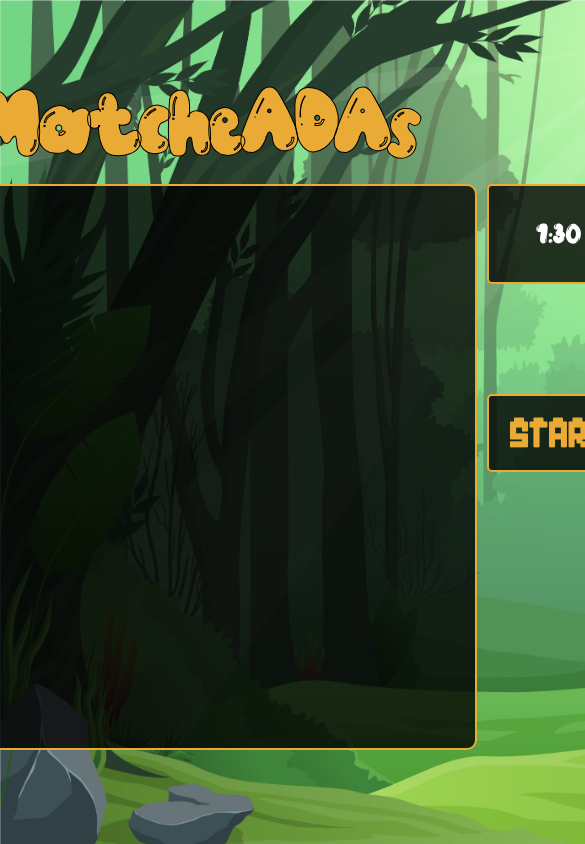
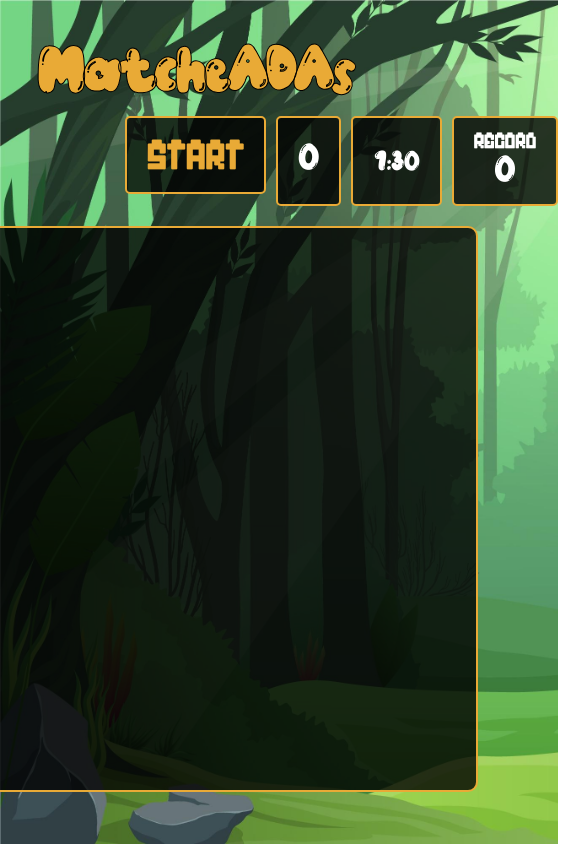
Before and after one commit to Celinesco/MatcheADAs, a website: page index.html in a window 390 px wide. Shown: the top 844 px of the page, 585 px wide, since content can reach past the window. Drawn offline with Linux system fonts and the light colour scheme.

Commit message:
responsive

```diff
--- a/index.html
+++ b/index.html
@@ -14,8 +14,13 @@
     </div>
     <div class="contenedor-principal">
         <div class="contenedor-puntajes">
+            <div><button id="start">Start</button></div>
             <div class="contenedor-puntaje">
                 <div class="puntaje">0</div>
+            </div>
+
+            <div>
+                <div class="timer" id= "temporizador"><span id="minutosHTML">1</span><span>:</span><span id="segundosHTML">30</span></div>
             </div>
             <div class="recordC">
                 <p>Record</p>
@@ -23,10 +28,6 @@
             </div>
         </div>
         <div class="contenedor-grilla" id="grilla"></div>
-        <div class="contenedor-tiempoyreinicio">
-            <div class="timer" id= "temporizador"><span id="minutosHTML">1</span><span>:</span><span id="segundosHTML">30</span></div>
-            <div class="start"><button id="start">Start</button></div>
-        </div>
     </div>
 
     <div class="contenedor-modal-tiempo ishidden" id="contenedor-modal-tiempo">
--- /dev/null
+++ b/styles/_breakpoints.scss
@@ -0,0 +1,35 @@
+@media (max-width: 991.98px) {
+
+  }
+
+
+@media (max-width: 767.98px) {
+    .contenedor-principal {
+        flex-direction: column;
+        align-items: center;
+    }
+    .contenedor-puntajes {
+        flex-direction: row;
+        div {
+            height: 90px;
+        }
+    }
+ }
+
+
+@media (max-width: 575.98px) {
+
+ }
+
+
+ @media (max-width: 361px) {
+
+ }
+
+ @media (max-width: 279.98px) {
+
+}
+
+@media (min-width: 767.98px) {
+
+}
--- a/styles/_reset.scss
+++ b/styles/_reset.scss
@@ -3,3 +3,8 @@
     padding: 0;
     box-sizing: border-box;
 }
+
+
+body, html {
+    height: 100%;
+}
--- a/styles/style.scss
+++ b/styles/style.scss
@@ -16,16 +16,16 @@
 h1 {
     font-family: $tipografia-principal;
     color: $color-principal;
-    font-size: 90px;
+    font-size: 400%;
     -webkit-text-stroke: 1px rgb(0, 0, 0);
 }
 
 body {
-    height: 100vh;
     @include flex-centrar();
     background-image: url('../images/fondo.jpg');
     background-repeat: no-repeat;
     background-size: cover;
+    background-attachment: fixed;
 }
 
 .contenedor-principal {
@@ -67,12 +67,14 @@ body {
 .contenedor-puntaje, .recordC {
     @include formato-tarjetas();
     @include flex-centrar();
-    width: 140px;
     height: 120px;
 }
 
 .contenedor-puntajes {
     width: 150px;
+    display: flex;
+    flex-direction: column;
+    justify-content: space-around;
 }
 
 
@@ -83,9 +85,7 @@ body {
     transition-duration: 0.6s;
 }
 
-
 .recordC {
-    padding: $padding;
     font-family: $tipografia-secundaria;
 }
 
@@ -95,12 +95,10 @@ body {
     font-family: $tipografia-principal;
 }
 
-
 .timer {
     @include formato-tarjetas();
     @include flex-centrar($direccion: row);
     font-size: 30px;
-    margin-bottom: 100px;
     height: 100px;
 }
 
@@ -140,3 +138,5 @@ button {
 .ishidden {
     display: none;
 }
+
+@import "breakpoints"
```
Also changed, not shown: styles/style.css, 1 other file.
